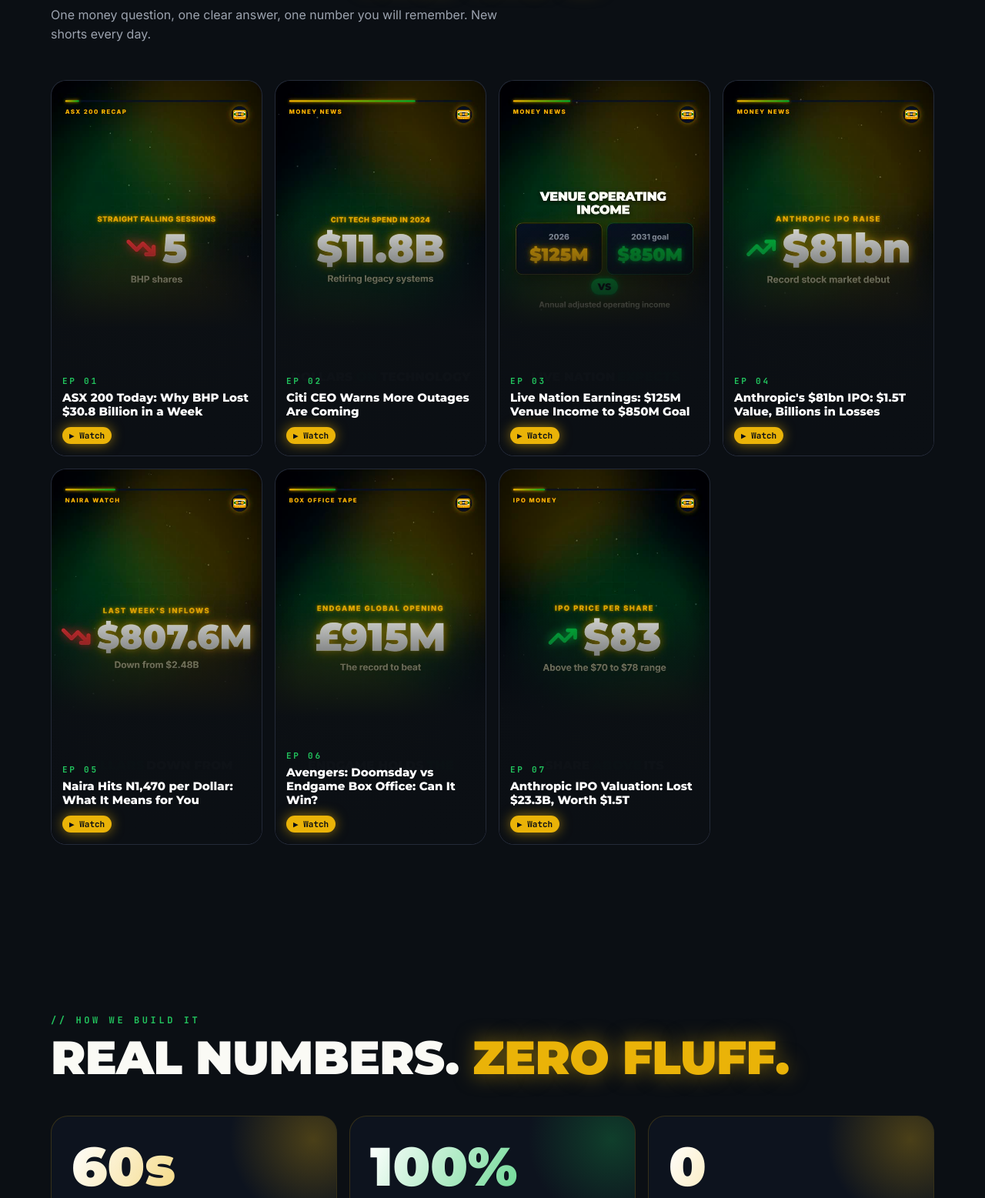
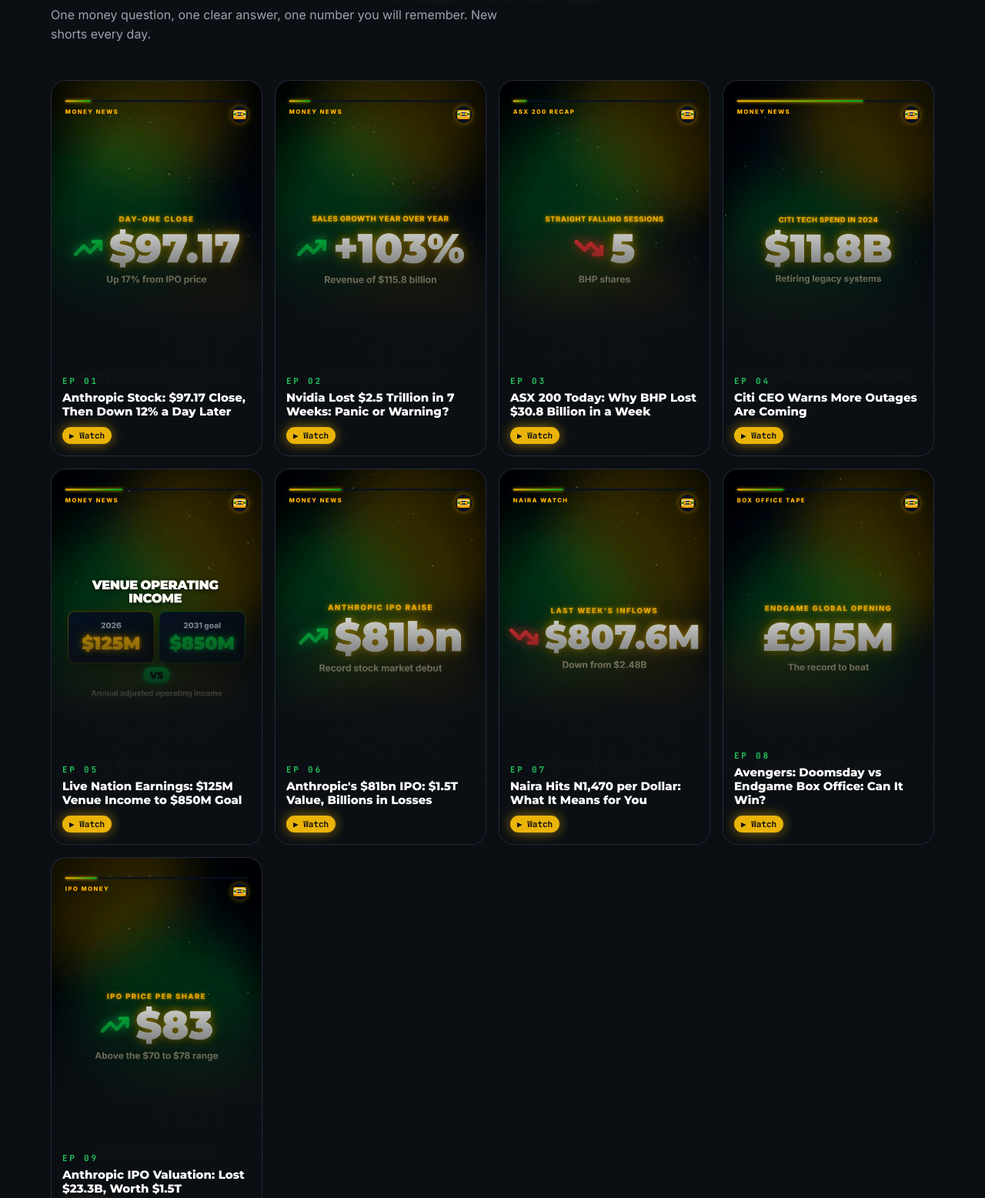
Before and after one commit to infnitycompany-collab/cashtape, a plain HTML site: page index.html in a window 1280 px wide. Shown: the part 1133-2690 px from the top of the page at 77% size. Drawn offline with Linux system fonts and the light colour scheme.

Commit message:
Latest episodes 2026-11-21 01:22

```diff
--- a/index.html
+++ b/index.html
@@ -64,33 +64,41 @@
       <p class="sub">One money question, one clear answer, one number you will remember. New shorts every day.</p>
     </div>
     <div class="eps">
+      <a class="ep reveal" href="https://www.youtube.com/shorts/xqh6WpBowNA">
+        <img src="img/ep_xqh6WpBowNA.jpg" alt="" loading="lazy">
+        <div class="meta"><div class="num">EP 01</div><h3>Anthropic Stock: $97.17 Close, Then Down 12% a Day Later</h3><span class="chip">▶ Watch</span></div>
+      </a>
+      <a class="ep reveal" href="https://www.youtube.com/shorts/wUTEru8Fs40">
+        <img src="img/ep_wUTEru8Fs40.jpg" alt="" loading="lazy">
+        <div class="meta"><div class="num">EP 02</div><h3>Nvidia Lost $2.5 Trillion in 7 Weeks: Panic or Warning?</h3><span class="chip">▶ Watch</span></div>
+      </a>
       <a class="ep reveal" href="https://www.youtube.com/shorts/1NXzfQ3wr6U">
         <img src="img/ep_1NXzfQ3wr6U.jpg" alt="" loading="lazy">
-        <div class="meta"><div class="num">EP 01</div><h3>ASX 200 Today: Why BHP Lost $30.8 Billion in a Week</h3><span class="chip">▶ Watch</span></div>
+        <div class="meta"><div class="num">EP 03</div><h3>ASX 200 Today: Why BHP Lost $30.8 Billion in a Week</h3><span class="chip">▶ Watch</span></div>
       </a>
       <a class="ep reveal" href="https://www.youtube.com/shorts/ir1l71bCJU8">
         <img src="img/ep_ir1l71bCJU8.jpg" alt="" loading="lazy">
-        <div class="meta"><div class="num">EP 02</div><h3>Citi CEO Warns More Outages Are Coming</h3><span class="chip">▶ Watch</span></div>
+        <div class="meta"><div class="num">EP 04</div><h3>Citi CEO Warns More Outages Are Coming</h3><span class="chip">▶ Watch</span></div>
       </a>
       <a class="ep reveal" href="https://www.youtube.com/shorts/1L4k1EbDPHM">
         <img src="img/ep_1L4k1EbDPHM.jpg" alt="" loading="lazy">
-        <div class="meta"><div class="num">EP 03</div><h3>Live Nation Earnings: $125M Venue Income to $850M Goal</h3><span class="chip">▶ Watch</span></div>
+        <div class="meta"><div class="num">EP 05</div><h3>Live Nation Earnings: $125M Venue Income to $850M Goal</h3><span class="chip">▶ Watch</span></div>
       </a>
       <a class="ep reveal" href="https://www.youtube.com/shorts/VUidta97ZOo">
         <img src="img/ep_VUidta97ZOo.jpg" alt="" loading="lazy">
-        <div class="meta"><div class="num">EP 04</div><h3>Anthropic&#x27;s $81bn IPO: $1.5T Value, Billions in Losses</h3><span class="chip">▶ Watch</span></div>
+        <div class="meta"><div class="num">EP 06</div><h3>Anthropic&#x27;s $81bn IPO: $1.5T Value, Billions in Losses</h3><span class="chip">▶ Watch</span></div>
       </a>
       <a class="ep reveal" href="https://www.youtube.com/shorts/xh-62YkUS7I">
         <img src="img/ep_xh-62YkUS7I.jpg" alt="" loading="lazy">
-        <div class="meta"><div class="num">EP 05</div><h3>Naira Hits N1,470 per Dollar: What It Means for You</h3><span class="chip">▶ Watch</span></div>
+        <div class="meta"><div class="num">EP 07</div><h3>Naira Hits N1,470 per Dollar: What It Means for You</h3><span class="chip">▶ Watch</span></div>
       </a>
       <a class="ep reveal" href="https://www.youtube.com/shorts/HQGqBitfLLY">
         <img src="img/ep_HQGqBitfLLY.jpg" alt="" loading="lazy">
-        <div class="meta"><div class="num">EP 06</div><h3>Avengers: Doomsday vs Endgame Box Office: Can It Win?</h3><span class="chip">▶ Watch</span></div>
+        <div class="meta"><div class="num">EP 08</div><h3>Avengers: Doomsday vs Endgame Box Office: Can It Win?</h3><span class="chip">▶ Watch</span></div>
       </a>
       <a class="ep reveal" href="https://www.youtube.com/shorts/swL-E2e-PxA">
         <img src="img/ep_swL-E2e-PxA.jpg" alt="" loading="lazy">
-        <div class="meta"><div class="num">EP 07</div><h3>Anthropic IPO Valuation: Lost $23.3B, Worth $1.5T</h3><span class="chip">▶ Watch</span></div>
+        <div class="meta"><div class="num">EP 09</div><h3>Anthropic IPO Valuation: Lost $23.3B, Worth $1.5T</h3><span class="chip">▶ Watch</span></div>
       </a>
     </div>
   </div>
```
Also changed, not shown: img/ep_wUTEru8Fs40.jpg (added), img/ep_xqh6WpBowNA.jpg (added).
